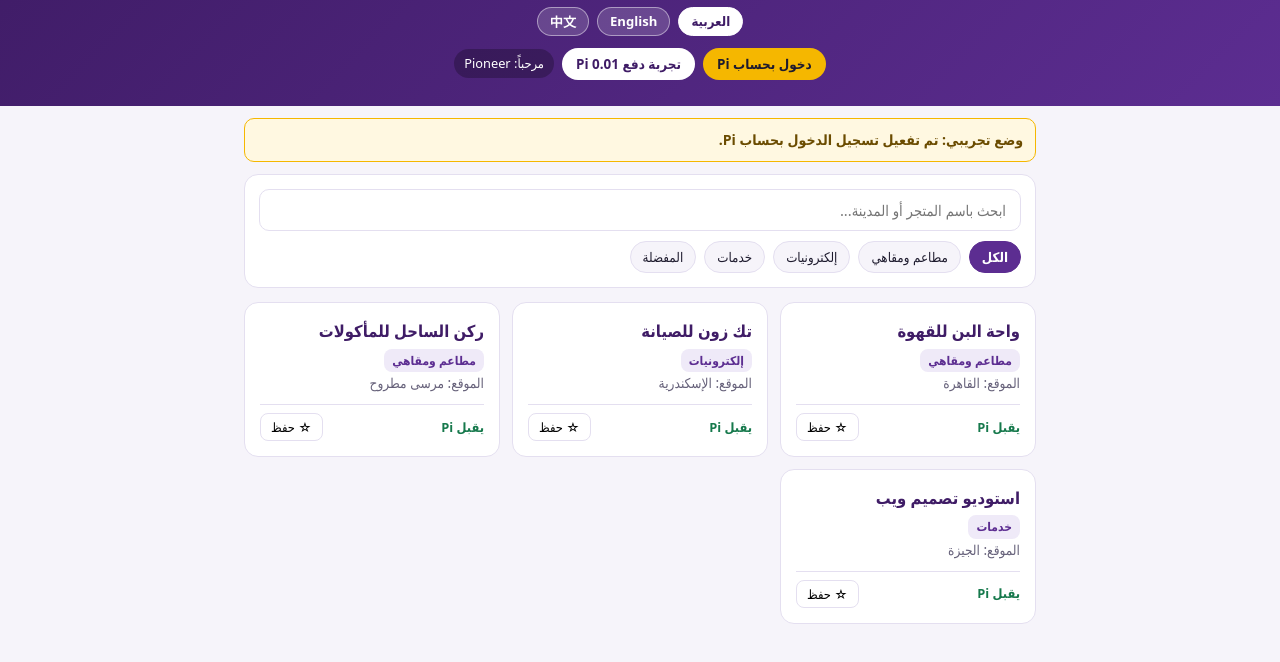
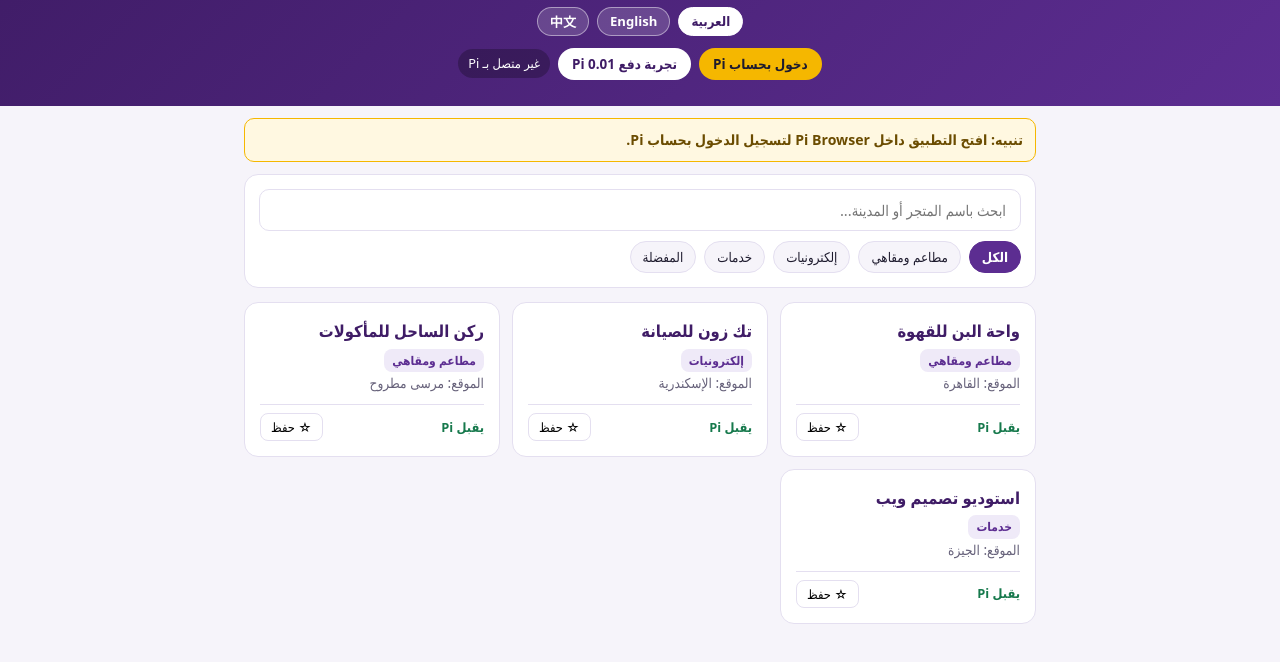
Before and after one commit to elnagar56/pi-places, a plain HTML site: page index.html in a window 1280 px wide. Both pictures are taken after a click on the button "دخول بحساب Pi". Shown: the part 90-752 px from the top of the page. Drawn offline with nearby package versions, Linux system fonts and the light colour scheme.

Commit message:
Add Pi SDK script and update login messages

```diff
--- a/index.html
+++ b/index.html
@@ -6,6 +6,7 @@
   <meta name="theme-color" content="#5c2d91" />
   <link rel="stylesheet" href="https://unpkg.com/leaflet@1.9.4/dist/leaflet.css" />
   <title>Pi Places — دليل الأماكن الداعمة لـ Pi</title>
+  <script src="https://sdk.minepi.com/pi-sdk.js"></script>
   <script src="https://unpkg.com/leaflet@1.9.4/dist/leaflet.js"></script>
   <style>
     :root {
@@ -410,10 +411,13 @@
         closedMsg: "تم إغلاق النافذة.",
         favUpdatedMsg: "تم تحديث المفضلة.",
         catMsg: "التصنيف الحالي: ",
-        testPayMsg: "وضع تجريبي: تم الضغط على زر تجربة دفع 0.01 Pi.",
+        testPayMsg: "وضع تجريبي: تجربة دفع 0.01 Pi (يتطلب خادماً للدفع الفعلي).",
         demoPayPrefix: "وضع تجريبي: دفع ",
         demoPayFor: " Pi مقابل (",
-        piLoginDone: "وضع تجريبي: تم تفعيل تسجيل الدخول بحساب Pi."
+        piSdkMissing: "تنبيه: افتح التطبيق داخل Pi Browser لتسجيل الدخول بحساب Pi.",
+        piLoggingIn: "جاري تسجيل الدخول عبر Pi...",
+        piLoginSuccess: "تم الدخول بحساب Pi: ",
+        piLoginFail: "تعذر تسجيل الدخول عبر Pi: "
       },
       en: {
         dir: "ltr",
@@ -446,10 +450,13 @@
         closedMsg: "Modal closed.",
         favUpdatedMsg: "Favorites updated.",
         catMsg: "Current category: ",
-        testPayMsg: "Demo mode: Test Pay 0.01 Pi button clicked.",
+        testPayMsg: "Demo mode: Test Pay 0.01 Pi (live payment requires a backend server).",
         demoPayPrefix: "Demo mode: Pay ",
         demoPayFor: " Pi for (",
-        piLoginDone: "Demo mode: Pi sign-in button activated."
+        piSdkMissing: "Notice: Open inside Pi Browser to sign in with Pi.",
+        piLoggingIn: "Signing in with Pi...",
+        piLoginSuccess: "Signed in with Pi: ",
+        piLoginFail: "Pi sign-in failed: "
       },
       zh: {
         dir: "ltr",
@@ -482,10 +489,13 @@
         closedMsg: "窗口已关闭。",
         favUpdatedMsg: "收藏夹已更新。",
         catMsg: "当前分类：",
-        testPayMsg: "演示模式：已点击测试支付 0.01 Pi 按钮。",
+        testPayMsg: "演示模式：测试支付 0.01 Pi（真实支付需要后端服务器）。",
         demoPayPrefix: "演示模式：支付 ",
         demoPayFor: " Pi 购买（",
-        piLoginDone: "演示模式：已触发 Pi 登录按钮。"
+        piSdkMissing: "提示：请在 Pi Browser 中打开以使用 Pi 登录。",
+        piLoggingIn: "正在使用 Pi 登录...",
+        piLoginSuccess: "已使用 Pi 登录：",
+        piLoginFail: "Pi 登录失败："
       }
     };
 
@@ -548,7 +558,7 @@
     let favorites = [];
     let activeCategory = "الكل";
     let searchQuery = "";
-    let piConnected = false;
+    let piUser = null;
     let selectedPlaceId = null;
     let leafletMap = null;
 
@@ -580,7 +590,12 @@
       searchEl.placeholder = t.searchPlaceholder;
       piLoginBtn.textContent = t.piLogin;
       piTestPayBtn.textContent = t.piPay;
-      piStatusText.textContent = piConnected ? t.piConnected + "Pioneer" : t.piDisconnected;
+
+      if (piUser && piUser.username) {
+        piStatusText.textContent = t.piConnected + piUser.username;
+      } else {
+        piStatusText.textContent = t.piDisconnected;
+      }
 
       document.querySelectorAll("#categoryBar .cat-btn").forEach((btn) => {
         const key = btn.dataset.cat;
@@ -789,10 +804,24 @@
       setStatus(i18n[currentLang].testPayMsg);
     });
 
-    piLoginBtn.addEventListener("click", () => {
-      piConnected = true;
-      renderPlaces(selectedPlaceId !== null);
-      setStatus(i18n[currentLang].piLoginDone);
+    piLoginBtn.addEventListener("click", async () => {
+      const t = i18n[currentLang];
+      setStatus(t.piLoggingIn);
+      if (!window.Pi) {
+        setStatus(t.piSdkMissing);
+        return;
+      }
+      try {
+        window.Pi.init({ version: "2.0", sandbox: true });
+        const auth = await window.Pi.authenticate(["username", "payments"], () => {});
+        piUser = auth.user || null;
+        renderPlaces(selectedPlaceId !== null);
+        const username = piUser && piUser.username ? piUser.username : "Pioneer";
+        setStatus(t.piLoginSuccess + username);
+      } catch (err) {
+        const msg = err && err.message ? err.message : String(err);
+        setStatus(t.piLoginFail + msg);
+      }
     });
 
     renderPlaces(false);
```
